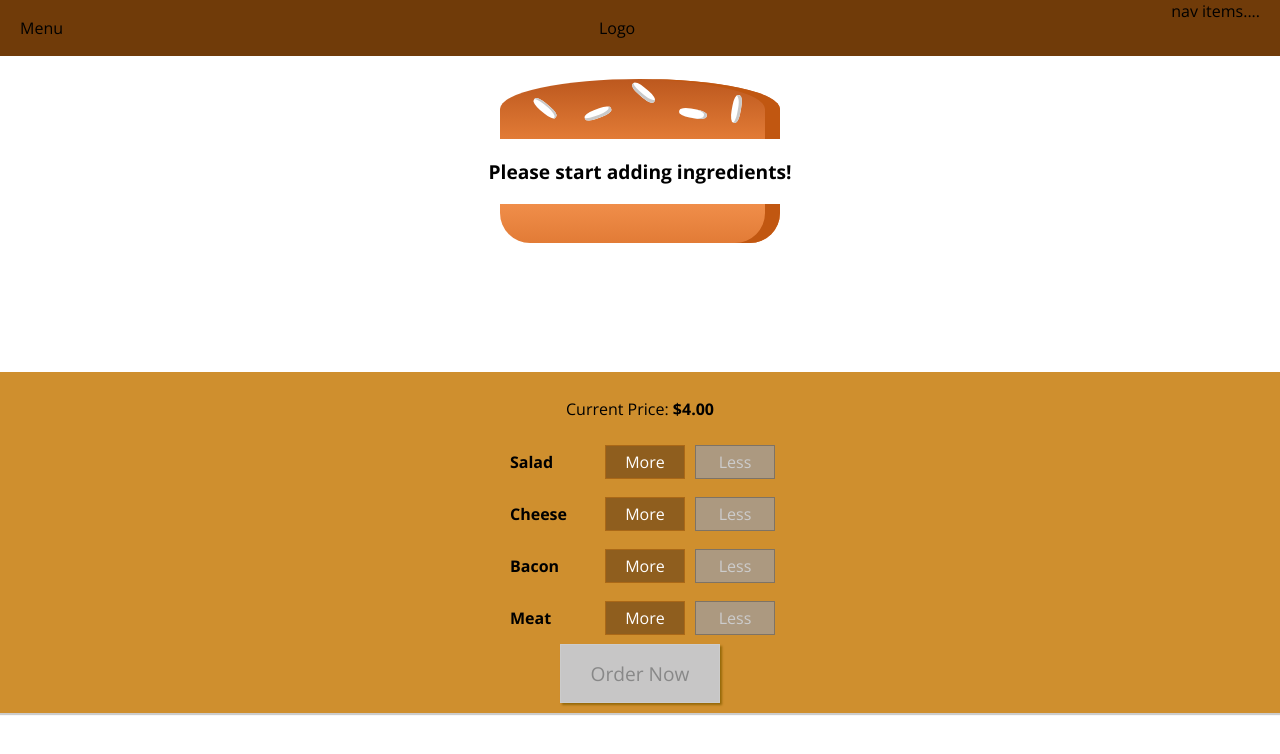
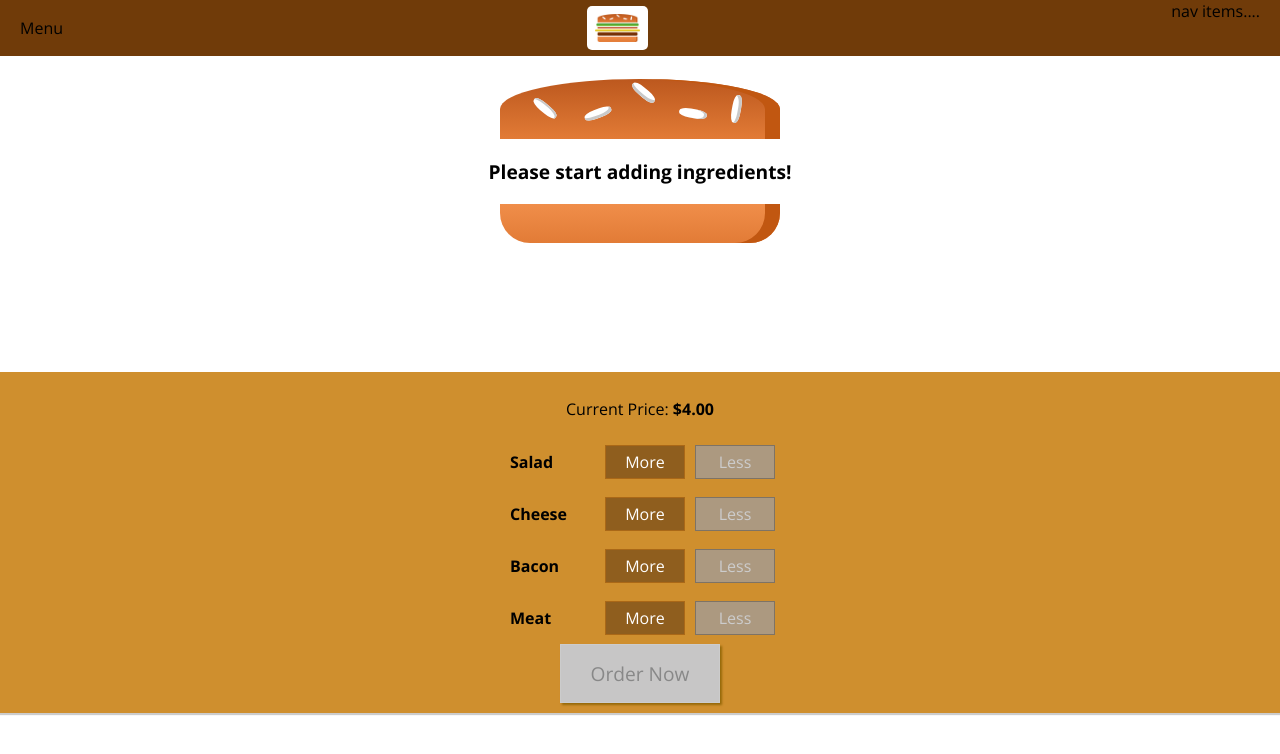
Before and after one commit to n8cotoa/burger-builder-react-practice, a React (Create React App) app: page / in a window 1280 px wide. Shown: the top 754 px of the page. Built offline with nearby package versions, Linux system fonts and the light colour scheme.

Commit message:
add log component and image

```diff
--- /dev/null
+++ b/src/components/Logo/Logo.js
@@ -0,0 +1,11 @@
+import React from 'react';
+import BurgerLogo from '../../assets/images/burger-logo.png';
+import classes from './Logo.module.css'
+
+const logo = (props) => (
+  <div className={classes.Logo}>
+    <img src={BurgerLogo} alt='burger logo' />
+  </div>
+);
+
+export default logo;
--- /dev/null
+++ b/src/components/Logo/Logo.module.css
@@ -0,0 +1,11 @@
+.Logo {
+  background-color: white;
+  padding: 8px;
+  height: 80%;
+  box-sizing: border-box;
+  border-radius: 5px;
+}
+
+.Logo img {
+  height: 100%;
+}
--- a/src/components/Navigation/Navbar/Navbar.js
+++ b/src/components/Navigation/Navbar/Navbar.js
@@ -1,10 +1,11 @@
 import React from 'react';
 import classes from './Navbar.module.css';
+import Logo from '../../Logo/Logo';
 
 const navbar = ( props ) => (
   <header className={classes.Navbar}>
     <div>Menu</div>
-    <div>Logo</div>
+    <Logo />
     <nav>
       nav items....
     </nav>
```
Also changed, not shown: src/assets/images/burger-logo.png (added).
